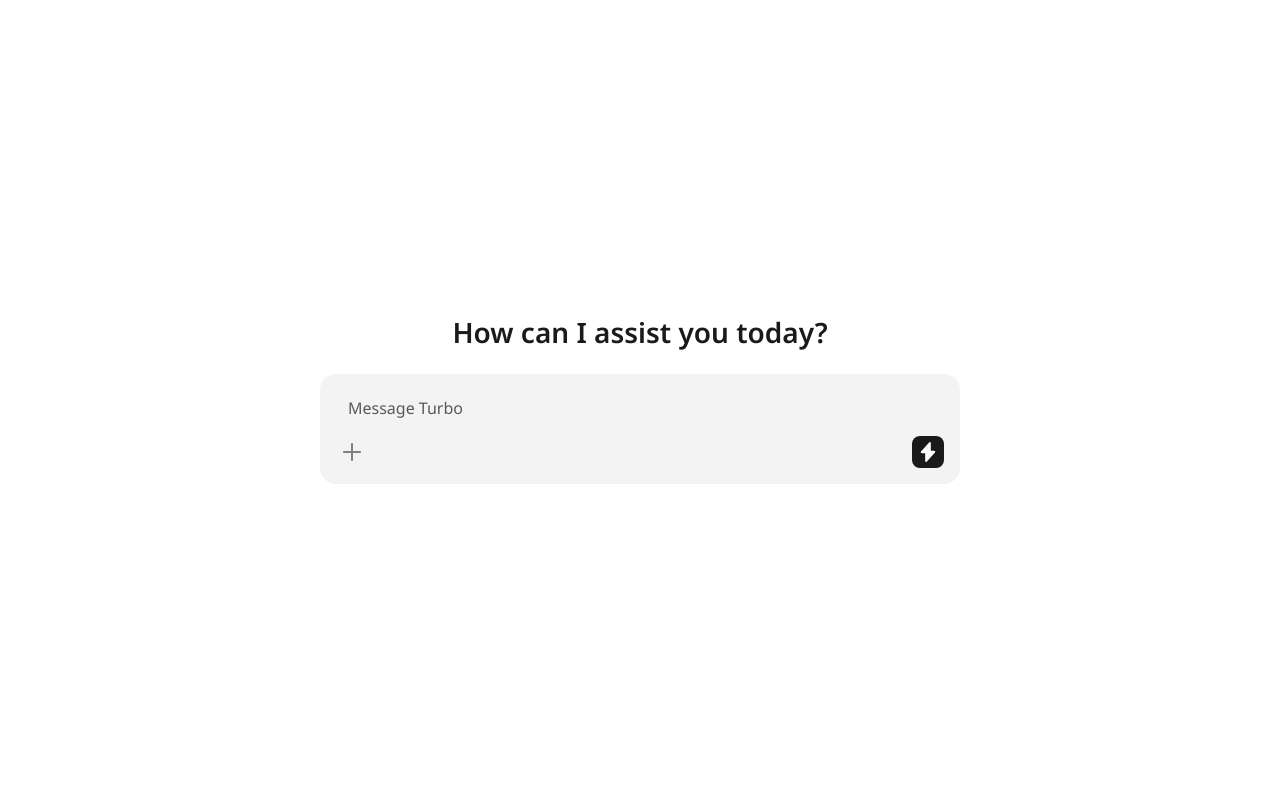
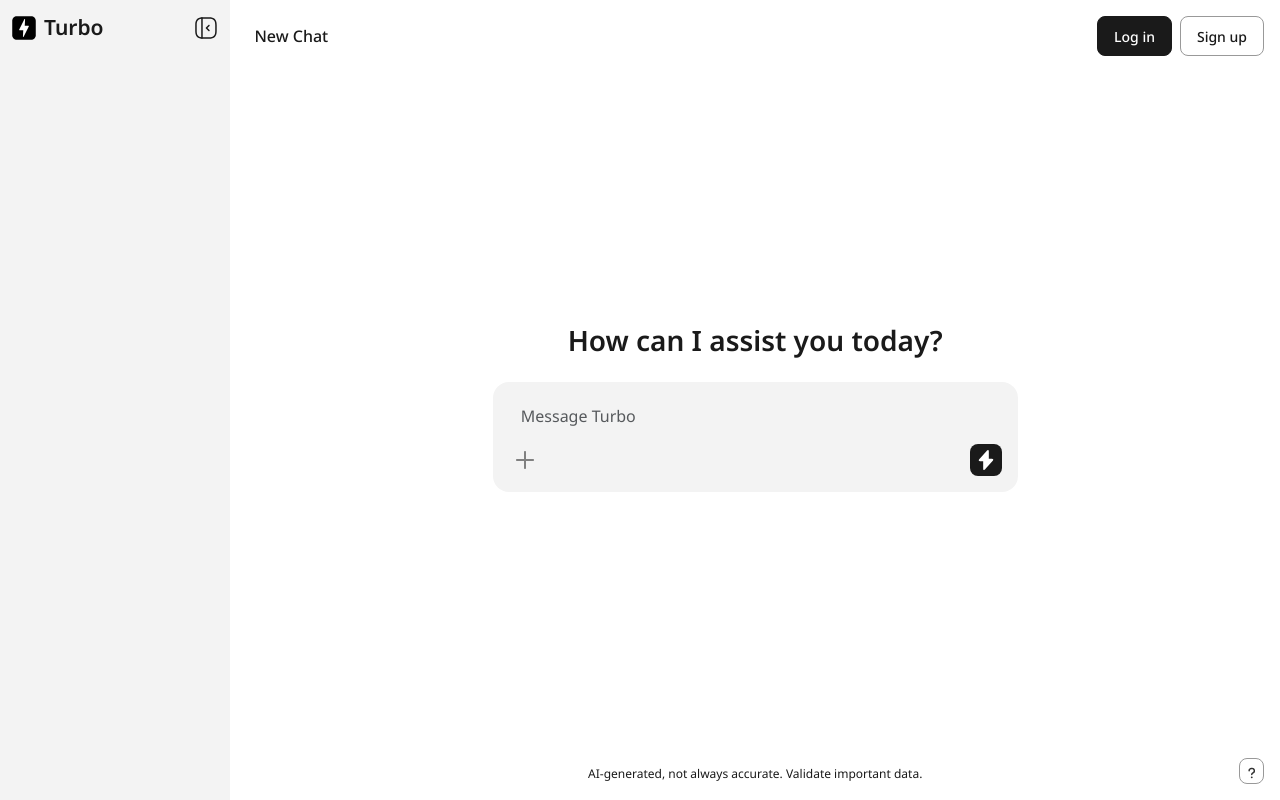
Before and after one commit to paula-a-pham/turbo-frontend, an Angular app: page /home in a window 1280 px wide. Built offline with nearby package versions, Linux system fonts and the light colour scheme.

Commit message:
initial design for home component

```diff
--- a/src/app/modules/chatbot/components/home/home.component.css
+++ b/src/app/modules/chatbot/components/home/home.component.css
@@ -0,0 +1,39 @@
+.sidebar {
+  background-color: var(--white-5);
+  width: 18%;
+  padding: 0.75rem;
+  display: flex;
+  flex-direction: column;
+  align-items: center;
+  justify-content: start;
+}
+
+.top-sidebar-container {
+  display: flex;
+  align-items: center;
+  gap: 0.5rem;
+}
+
+.logo,
+.collapse-icon {
+  height: 1.5rem;
+  width: 1.5rem;
+}
+
+.collapse-icon {
+  margin-left: auto;
+}
+
+.collapse-icon path {
+  fill: var(--white-90);
+}
+
+.main-container {
+  display: flex;
+  flex-direction: column;
+  flex: 1;
+}
+
+.chat-container {
+  flex: 1;
+}
--- a/src/app/modules/chatbot/components/home/home.component.html
+++ b/src/app/modules/chatbot/components/home/home.component.html
@@ -1 +1,36 @@
-<app-chat></app-chat>
+<div class="d-flex">
+  <aside class="sidebar">
+    <div class="h-auto w-100 top-sidebar-container">
+      <img
+        class="logo"
+        src="../../../../../assets/icons/logo/svgs/logo-black.svg"
+        alt="Turbo"
+      />
+      <span class="text-lg text-semibold">Turbo</span>
+      <svg class="collapse-icon" viewBox="0 0 24 24" fill="none" xmlns="http://www.w3.org/2000/svg">
+        <path
+          d="M14.97 22.75H8.96997C3.53997 22.75 1.21997 20.43 1.21997 15V9C1.21997 3.57 3.53997 1.25 8.96997 1.25H14.97C20.4 1.25 22.72 3.57 22.72 9V15C22.72 20.43 20.41 22.75 14.97 22.75ZM8.96997 2.75C4.35997 2.75 2.71997 4.39 2.71997 9V15C2.71997 19.61 4.35997 21.25 8.96997 21.25H14.97C19.58 21.25 21.22 19.61 21.22 15V9C21.22 4.39 19.58 2.75 14.97 2.75H8.96997Z"
+        />
+        <path
+          d="M7.96997 22.75C7.55997 22.75 7.21997 22.41 7.21997 22V2C7.21997 1.59 7.55997 1.25 7.96997 1.25C8.37997 1.25 8.71997 1.59 8.71997 2V22C8.71997 22.41 8.38997 22.75 7.96997 22.75Z"
+        />
+        <path
+          d="M14.9701 15.31C14.7801 15.31 14.5901 15.24 14.4401 15.09L11.8801 12.53C11.5901 12.24 11.5901 11.76 11.8801 11.47L14.4401 8.91C14.7301 8.62 15.2101 8.62 15.5001 8.91C15.7901 9.2 15.7901 9.68001 15.5001 9.97001L13.4801 12L15.5101 14.03C15.8001 14.32 15.8001 14.8 15.5101 15.09C15.3601 15.24 15.1701 15.31 14.9701 15.31Z"
+        />
+      </svg>
+    </div>
+  </aside>
+  <section class="main-container">
+    <header class="h-auto">
+      <app-bot-header></app-bot-header>
+    </header>
+
+    <section class="chat-container">
+      <app-chat></app-chat>
+    </section>
+
+    <footer class="h-auto">
+      <app-bot-footer></app-bot-footer>
+    </footer>
+  </section>
+</div>
```
Also changed, not shown: src/app/modules/chatbot/components/home/home.module.ts (+9 -1 lines).
